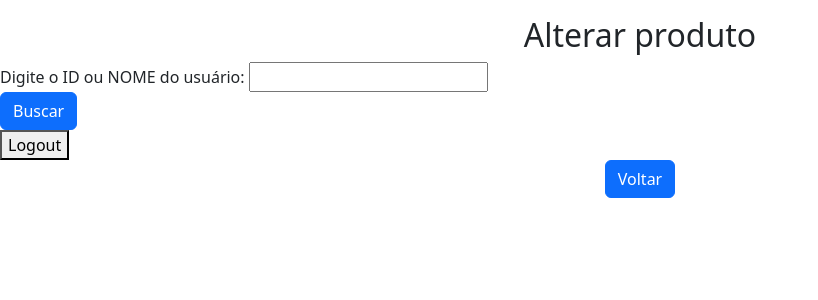
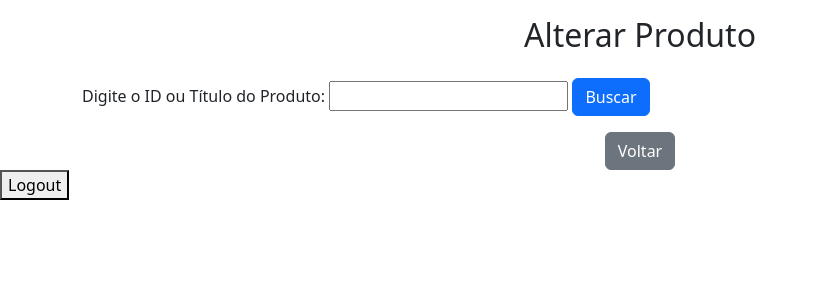
Before and after one commit to RuanAlves07/EstoqueBiblioteca_v2, a PHP site: page /alterar_produto.php in a window 1280 px wide. Shown: the part 120-420 px from the top of the page, without its empty margins (0-818 px from the left). Run offline with PHP 8.4, Linux system fonts and the light colour scheme; a user stored in the database is signed in; data comes from the database, SQL or seed files in the repository; data that the repository does not hold is empty.

Commit message:
Update alterar_produto.php

```diff
--- a/PHP-HTML/alterar_produto.php
+++ b/PHP-HTML/alterar_produto.php
@@ -4,41 +4,60 @@ session_start();
 require_once 'conexao.php';
 require_once 'Menu.php';
 
-// VERIFICA SE O USUARIO TEM PERMISSAO DE ADM
-if ($_SESSION['perfil'] != 1){
-    echo"<script>alert('Acesso Negado');window.location.href='principal.php';</script>";
+// VERIFICA SE O USUÁRIO TEM PERMISSÃO DE ADM
+if ($_SESSION['perfil'] != 1) {
+    echo "<script>alert('Acesso Negado');window.location.href='principal.php';</script>";
     exit;
 }
 
-// INICIALIZA AS VARIAVEIS
+// INICIALIZA AS VARIÁVEIS
 $usuario = null;
 $busca = null;
 
-if ($_SERVER["REQUEST_METHOD"]=="POST" ){
-    if (!empty($_POST['busca_produto']))
+if ($_SERVER["REQUEST_METHOD"] == "POST") {
+    if (!empty($_POST['busca_produto'])) {
         $busca = trim($_POST['busca_produto']);
+    }
 
-    // VERIFICA SE A BUSCA É UM NUMERO (ID) OU UM NOME
-    if($busca !== null && is_numeric($busca)){
-       $sql =  "SELECT * FROM produto WHERE id_produto = :busca";
-       $stmt =$pdo->prepare($sql);
+    // VERIFICA SE A BUSCA É UM NÚMERO (ID) OU UM NOME
+    if ($busca !== null && is_numeric($busca)) {
+        $sql = "SELECT p.*,
+                       c.nome_categoria,
+                       a.nome_autor,
+                       e.nome_editora
+                FROM produto p
+                LEFT JOIN categoria c ON p.id_categoria = c.id_categoria
+                LEFT JOIN autor a ON p.id_autor = a.id_autor
+                LEFT JOIN editora e ON p.id_editora = e.id_editora
+                WHERE p.id_produto = :busca";
+        $stmt = $pdo->prepare($sql);
         $stmt->bindParam(':busca', $busca, PDO::PARAM_INT);
-    } elseif($busca !== null) {
-       $sql = "SELECT * FROM produto WHERE titulo LIKE :busca_nome";
-       $stmt =$pdo->prepare($sql);
+    } elseif ($busca !== null) {
+        $sql = "SELECT p.*,
+                       c.nome_categoria,
+                       a.nome_autor,
+                       e.nome_editora
+                FROM produto p
+                LEFT JOIN categoria c ON p.id_categoria = c.id_categoria
+                LEFT JOIN autor a ON p.id_autor = a.id_autor
+                LEFT JOIN editora e ON p.id_editora = e.id_editora
+                WHERE p.titulo LIKE :busca_nome";
+        $stmt = $pdo->prepare($sql);
         $stmt->bindValue(':busca_nome', "$busca%", PDO::PARAM_STR);
     }
+
     if (isset($stmt)) {
         $stmt->execute();
         $usuario = $stmt->fetch(PDO::FETCH_ASSOC);
 
-        // SE O USUARIO NÃO FOR ENCONTRADO, EXIBE UM ALERTA
+        // SE O PRODUTO NÃO FOR ENCONTRADO, EXIBE UM ALERTA
         if (!$usuario) {
-            echo"<script>alert('Usuário não encontrado');</script>";
+            echo "<script>alert('Produto não encontrado');</script>";
         }
     }
 }
 
+// BUSCAR PERFIL DO USUÁRIO LOGADO
 $id_perfil = $_SESSION['perfil'];
 $sqlPerfil = "SELECT nome_perfil FROM perfil WHERE id_perfil = :id_perfil";
 $stmtPerfil = $pdo->prepare($sqlPerfil);
@@ -49,8 +68,6 @@ $nome_perfil = $perfil['nome_perfil'];
 
 // Carregar categorias para o select
 $categorias = $pdo->query("SELECT id_categoria, nome_categoria FROM categoria ORDER BY nome_categoria")->fetchAll(PDO::FETCH_ASSOC);
-$autores = $pdo->query("SELECT id_autor, nome_autor FROM autor ORDER BY nome_autor")->fetchAll(PDO::FETCH_ASSOC);
-$editoras = $pdo->query("SELECT id_editora, nome_editora FROM editora ORDER BY nome_editora")->fetchAll(PDO::FETCH_ASSOC);
 
 ?>
 <!DOCTYPE html>
@@ -58,26 +75,24 @@ $editoras = $pdo->query("SELECT id_editora, nome_editora FROM editora ORDER BY n
 <head>
     <meta charset="UTF-8">
     <meta name="viewport" content="width=device-width, initial-scale=1.0">
-    <title>Alterar produto</title>
+    <title>Alterar Produto</title>
     <link rel="stylesheet" href="../CSS/styles.css">
     <script src="validacoes.js"></script>
     <link href="https://cdn.jsdelivr.net/npm/bootstrap@5.3.7/dist/css/bootstrap.min.css" rel="stylesheet" integrity="sha384-LN+7fdVzj6u52u30Kp6M/trliBMCMKTyK833zpbD+pXdCLuTusPj697FH4R/5mcr" crossorigin="anonymous">
-    <!-- CERTIFIQUE-SE DE QUE O JAVASCRIPT ESTÁ SENDO CARREGADO CORRETAMENTE  -->
     <script src="scripts.js"></script>
 </head>
 <body>
 
-
-
+    <!-- MENU -->
     <nav>
         <ul class="menu">
-                <?php foreach($opcoes_menu as $categoria=>$arquivos): ?>
+            <?php foreach ($opcoes_menu as $categoria => $arquivos): ?>
             <li class="dropdown">
                 <a href="#"><?= $categoria ?></a>
                 <ul class="dropdown-menu">
-                        <?php foreach($arquivos as $arquivo): ?>
+                    <?php foreach ($arquivos as $arquivo): ?>
                     <li>
-                            <a href="<?= $arquivo ?>"><?= ucfirst(str_replace("_"," ",basename($arquivo,".php")))?></a>
+                        <a href="<?= $arquivo ?>"><?= ucfirst(str_replace("_", " ", basename($arquivo, ".php"))) ?></a>
                     </li>
                     <?php endforeach; ?>
                 </ul>
@@ -86,18 +101,17 @@ $editoras = $pdo->query("SELECT id_editora, nome_editora FROM editora ORDER BY n
         </ul>
     </nav>
 
-        <center><h2>Alterar produto</h2></center>
+    <center><h2>Alterar Produto</h2></center>
 
-    <!-- FORMULARIO PARA ALTERAR PRODUTOS -->
-
-    <form action="alterar_produto.php" method="POST">
-        <label for="busca_produto">Digite o ID ou NOME do usuário:</label>
-        <input type="text" id="busca_produto" name="busca_produto" required onkeyup="buscarSugestoes()">
-        <div id="sugestoes"></div>
-        <button type="submit" class="btn btn-primary" >Buscar</button>
+    <!-- FORMULÁRIO DE BUSCA -->
+    <div class="container mt-4">
+        <form method="POST" action="alterar_produto.php">
+            <label for="busca_produto">Digite o ID ou Título do Produto:</label>
+            <input type="text" id="busca_produto" name="busca_produto" value="<?= htmlspecialchars($busca ?? '') ?>" required>
+            <button type="submit" class="btn btn-primary">Buscar</button>
         </form>
 
-
+        <!-- FORMULÁRIO DE ALTERAÇÃO (exibido apenas se produto for encontrado) -->
         <?php if ($usuario): ?>
         <form action="processa_alteracao_produto.php" method="POST" onsubmit="return validarUsuario();">
             <input type="hidden" name="id_produto" value="<?= htmlspecialchars($usuario['id_produto']) ?>">
@@ -120,16 +134,15 @@ $editoras = $pdo->query("SELECT id_editora, nome_editora FROM editora ORDER BY n
                 <?php endforeach; ?>
             </select>
 
+            <!-- Autor (input de texto com ID oculto) -->
             <label for="nome_autor">Autor:</label>
-        <input type="text" id="nome_autor" name="nome_autor" required>
-            <?php foreach ($autores as $aut): ?> value="<?= $aut['id_autor'] ?>" <?= $aut['id_autor'] == $usuario['id_autor'] ? 'selected' : '' ?>>
-                    <?= htmlspecialchars($aut['nome_autor']) ?>
-            <?php endforeach; ?>
+            <input type="text" id="nome_autor" name="nome_autor" value="<?= htmlspecialchars($usuario['nome_autor'] ?? '') ?>" required readonly>
+            <input type="hidden" name="id_autor" value="<?= htmlspecialchars($usuario['id_autor'] ?? '') ?>">
 
-        <!-- Editora -->
+            <!-- Editora (input de texto com ID oculto) -->
             <label for="nome_editora">Editora:</label>
-        <input type="text" name="nome_editora" id="nome_editora"
-            value="<?= htmlspecialchars($usuario['nome_editora'] ?? '') ?>" required>
+            <input type="text" name="nome_editora" id="nome_editora" value="<?= htmlspecialchars($usuario['nome_editora'] ?? '') ?>" required readonly>
+            <input type="hidden" name="id_editora" value="<?= htmlspecialchars($usuario['id_editora'] ?? '') ?>">
 
             <!-- Ano de Publicação -->
             <label for="ano_publicacao">Ano de Publicação:</label>
@@ -143,15 +156,22 @@ $editoras = $pdo->query("SELECT id_editora, nome_editora FROM editora ORDER BY n
 
             <br>
             <button type="submit" class="btn btn-primary">Alterar</button>
-        <br>
             <button type="reset" class="btn btn-secondary">Cancelar</button>
         </form>
         <?php endif; ?>
+    </div>
+
+    <!-- BOTÃO DE VOLTAR -->
+    <center>
+        <a href="principal.php" class="btn btn-secondary mt-3">Voltar</a>
+    </center>
+
+    <!-- BOTÃO DE LOGOUT -->
     <div class="logout">
         <form action="logout.php" method="POST">
             <button type="submit">Logout</button>
         </form>
     </div>
-            <center><a href="principal.php" class="btn btn-primary">Voltar</a></center>
+
 </body>
 </html>
```
Lines whose indentation alone changed are shown as unchanged.
